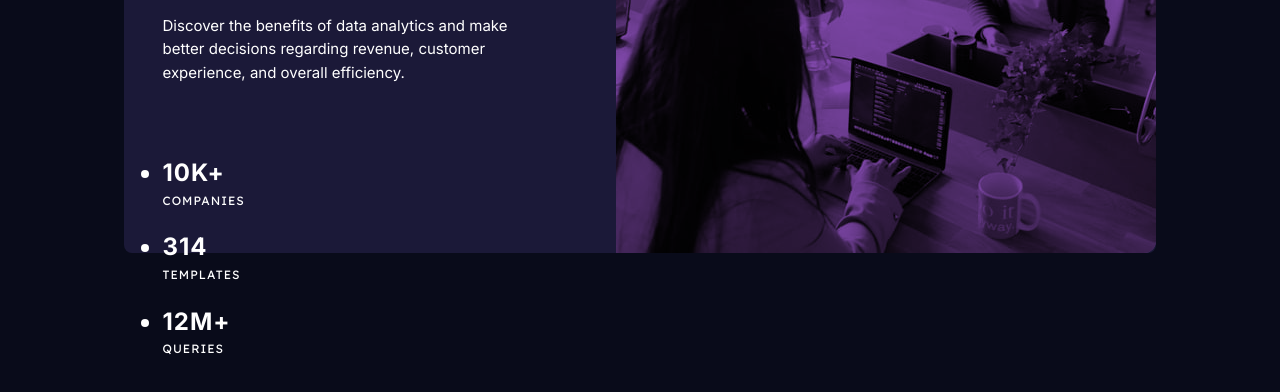
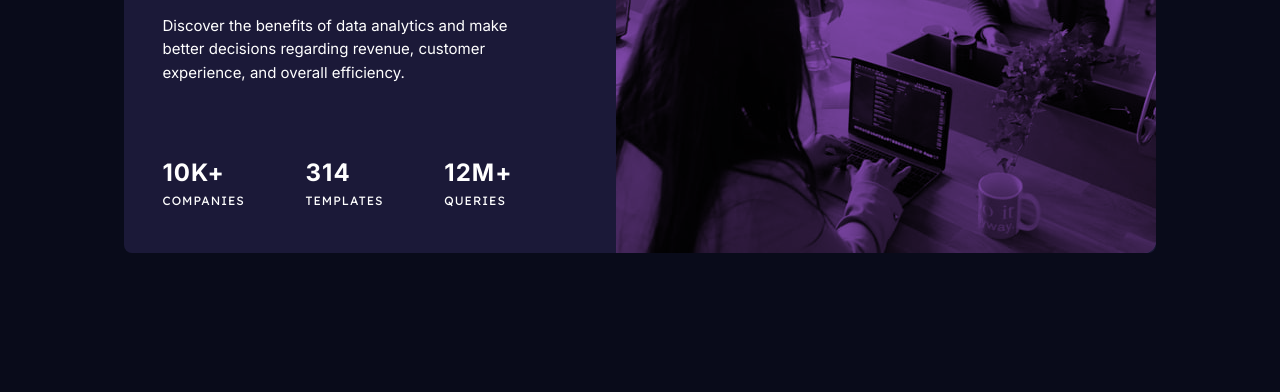
Before and after one commit to Qstar12/stats-preview, a plain HTML site: page index.html in a window 1280 px wide. Shown: the part 370-762 px from the top of the page. Drawn offline with Linux system fonts and the light colour scheme.

Commit message:
states-preview-card-component initial commit

```diff
--- a/app/scss/_global.scss
+++ b/app/scss/_global.scss
@@ -26,8 +26,8 @@
 
 
 //ul & li rest
-ul[class],
-ol[class] {
+ul,
+ol {
     list-style: none;
     margin: 0;
     padding: 0;
@@ -56,10 +56,8 @@ html {
 }
 
 body {
-    display: flex;
-    align-items: center;
-    margin: 0 auto;
-    padding: 0 auto;
+    margin: auto;
+    padding: auto;
     height: 100vh;
     font-family: var(--ff-primary);
     text-align: center;
@@ -96,6 +94,16 @@ a {
     text-decoration: none;
     color: hsl(277, 64%, 61%);
     font-weight: 700;
+}
+
+ul {
+
+    @media (min-width: 77.5em){
+        display: flex;
+        flex-direction: row;
+        justify-content: space-between;
+    }
+
 }
 
 li {
--- a/app/scss/_testimonial.scss
+++ b/app/scss/_testimonial.scss
@@ -1,8 +1,9 @@
-.lead{
+.root{
     --spacer: 1.5rem;
 }
 
 .lead {
+
     color: rgb(255, 255, 255);
     text-transform: uppercase;
     font-size: 12px;
@@ -26,8 +27,6 @@
 
 
     @media (min-width: 77.5em) {
-        display: flex;
-        flex-direction: row;
         max-width: 350px;
         max-height: 56px;
         margin-right: 0;
--- a/app/scss/_utilities.scss
+++ b/app/scss/_utilities.scss
@@ -1,13 +1,14 @@
 .container {
     max-width: 20.4375rem;
     height: 48.75rem;
-    padding: 0 auto;
-    margin: 0 auto;
+    padding: auto;
+    margin: auto;
+    margin-top: 88px;
     background:  rgb(27, 25, 56);
     border-radius: 8px;
 
     @media (min-width: 77.5em) {
-
+        margin: auto;
         max-width: 1110px;
         max-height: 446px;
         margin-right: auto;
@@ -90,6 +91,7 @@
 .card__content {
 
     @media (min-width: 77.5em) {
+
         padding: 0;
         min-width: 19.375em;
         text-align: left;
--- a/index.html
+++ b/index.html
@@ -54,7 +54,7 @@
         <div class="card__content">
           <div class="lead">
             <ul>
-              <div>
+
               <div>
                 <li>10k+</li>
                 <p class="sub-heading">companies</p>
@@ -71,7 +71,7 @@
                 <li>12m+</li>
                 <p class="sub-heading">queries</p>
               </div>
-              </div>
+
             </ul>
           </div>
         </div>
```
Also changed, not shown: dist/style.css, 1 other file. Lines whose indentation alone changed are shown as unchanged.
